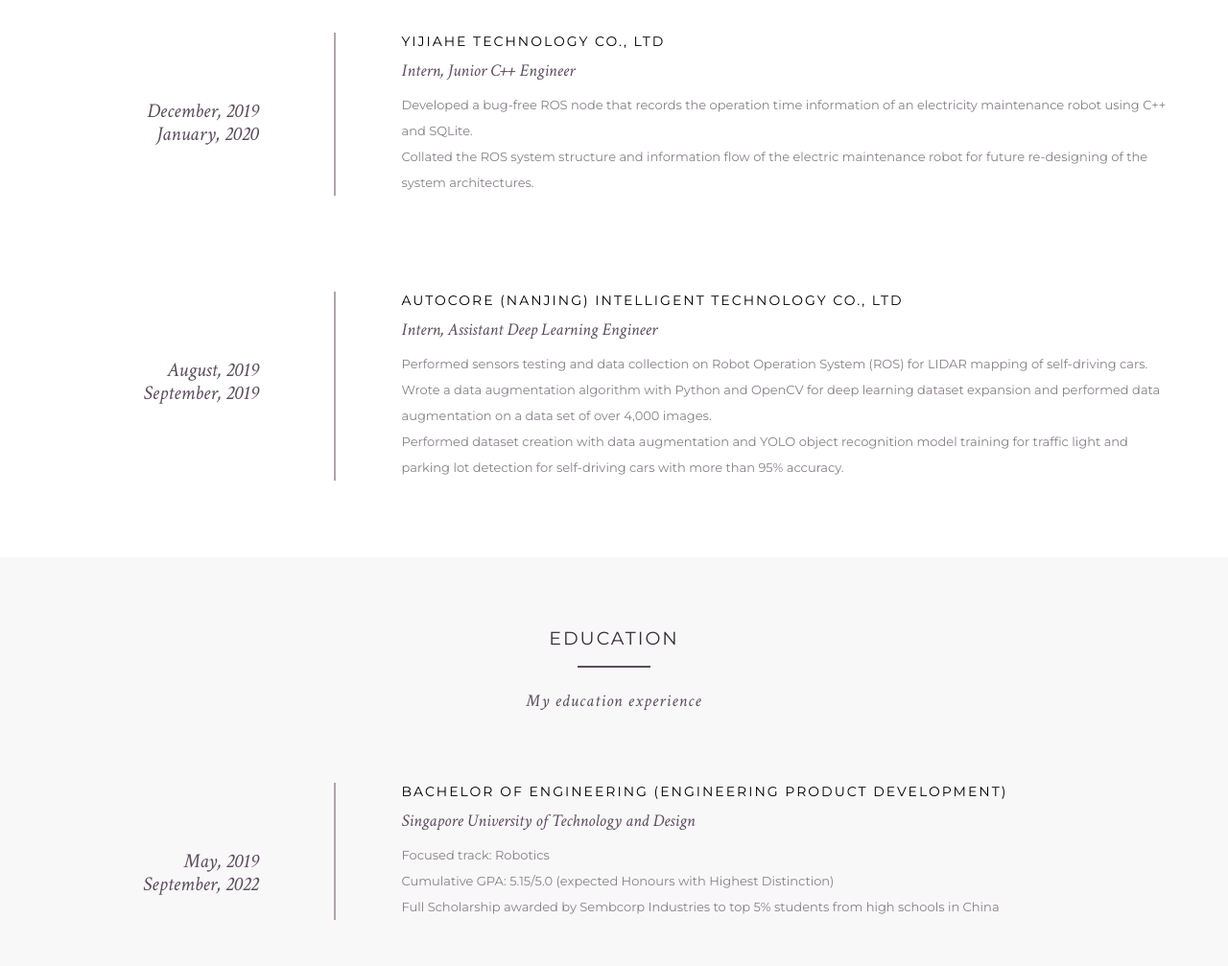
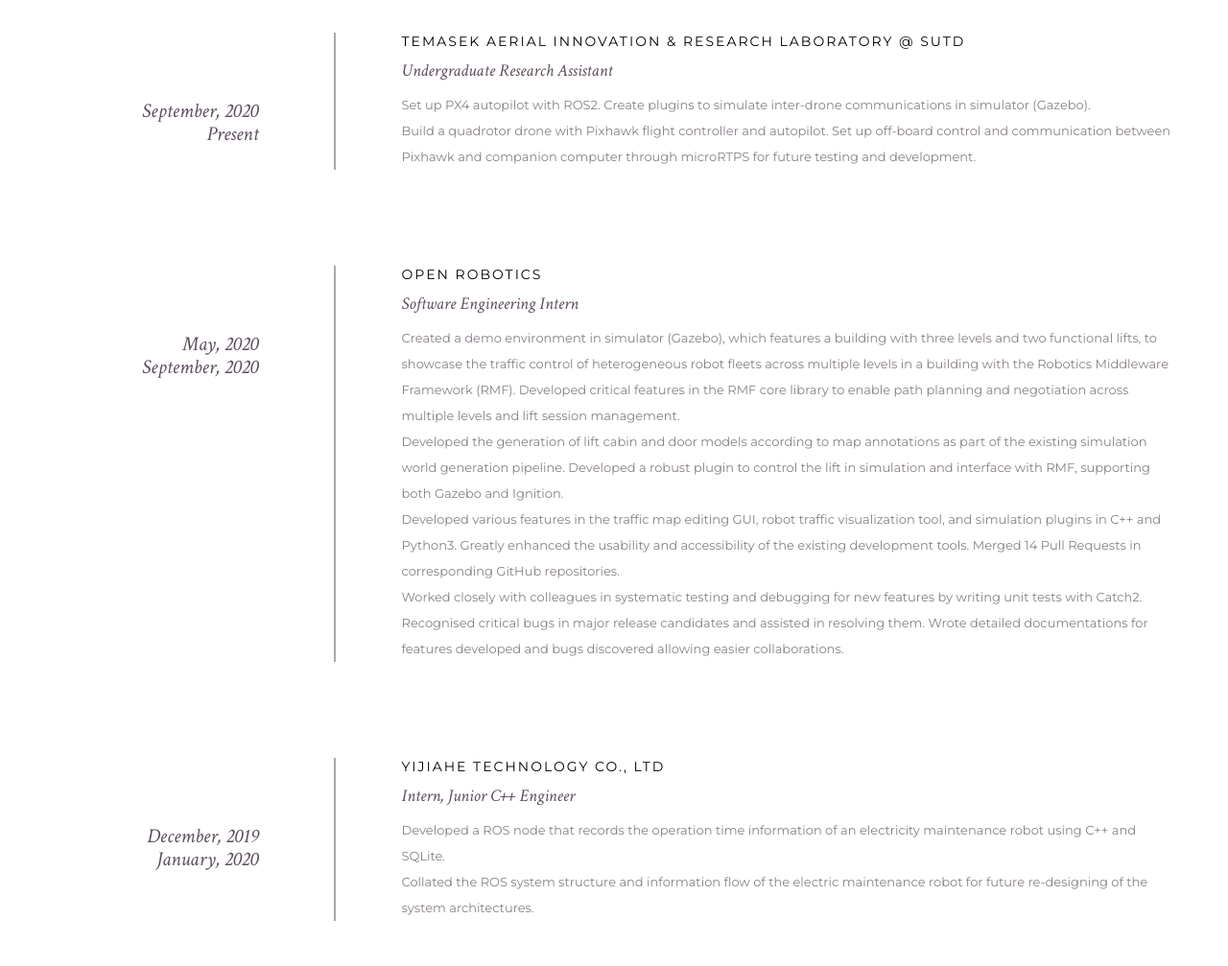
Before and after one commit to Kevinskwk/Kevinskwk.github.io, a plain HTML site: page index.html in a window 1280 px wide. Shown: the part 2200-3207 px from the top of the page at 96% size. Drawn offline with nearby package versions, Linux system fonts and the light colour scheme; some packages are replaced by stand-ins of ours; a script that the page names is missing.

Commit message:
update portfolio and resume

```diff
--- a/index.html
+++ b/index.html
@@ -186,6 +186,49 @@
           <h2>Working Experience</h2>
           <h3>My previous internships</h3>
         </div>
+
+        <div class="row media">
+          <div class="col-xs-12 col-sm-3 col-md-3 col-lg-3">
+            <div class="expertiesico">
+              September, 2020<br>Present
+            </div>
+          </div>
+          <div class="expertiesdesc col-xs-12 col-sm-9 col-md-9 col-lg-9">
+            <h4>Temasek Aerial Innovation & Research Laboratory @ SUTD</h4>
+            <h5>Undergraduate Research Assistant</h5>
+            <p>Set up PX4 autopilot with ROS2. Create plugins to simulate inter-drone communications in simulator
+              (Gazebo).</p>
+            <p>Build a quadrotor drone with Pixhawk flight controller and autopilot. Set up off-board control and
+              communication between Pixhawk and companion computer through microRTPS for future testing and development.
+            </p>
+          </div>
+        </div>
+
+        <div class="row media">
+          <div class="col-xs-12 col-sm-3 col-md-3 col-lg-3">
+            <div class="expertiesico">
+              May, 2020<br>September, 2020
+            </div>
+          </div>
+          <div class="expertiesdesc col-xs-12 col-sm-9 col-md-9 col-lg-9">
+            <h4>Open Robotics</h4>
+            <h5>Software Engineering Intern</h5>
+            <p>Created a demo environment in simulator (Gazebo), which features a building with three levels and two
+              functional lifts, to showcase the traffic control of heterogeneous robot fleets across multiple levels in
+              a building with the Robotics Middleware Framework (RMF). Developed critical features in the RMF core
+              library to enable path planning and negotiation across multiple levels and lift session management.</p>
+            <p>Developed the generation of lift cabin and door models according to map annotations as part of the
+              existing simulation world generation pipeline. Developed a robust plugin to control the lift in simulation
+              and interface with RMF, supporting both Gazebo and Ignition.</p>
+            <p>Developed various features in the traffic map editing GUI, robot traffic visualization tool, and
+              simulation plugins in C++ and Python3. Greatly enhanced the usability and accessibility of the existing
+              development tools. Merged 14 Pull Requests in corresponding GitHub repositories.</p>
+            <p>Worked closely with colleagues in systematic testing and debugging for new features by writing unit tests
+              with Catch2. Recognised critical bugs in major release candidates and assisted in resolving them. Wrote
+              detailed documentations for features developed and bugs discovered allowing easier collaborations.</p>
+          </div>
+        </div>
+
         <div class="row media">
           <div class="col-xs-12 col-sm-3 col-md-3 col-lg-3">
             <div class="expertiesico">
@@ -195,10 +238,10 @@
           <div class="expertiesdesc col-xs-12 col-sm-9 col-md-9 col-lg-9">
             <h4>Yijiahe Technology Co., Ltd </h4>
             <h5>Intern, Junior C++ Engineer </h5>
-            <p>Developed a bug-free ROS node that records the operation time information of an electricity maintenance
-              robot using C++ and SQLite. </p>
+            <p>Developed a ROS node that records the operation time information of an electricity maintenance robot
+              using C++ and SQLite.</p>
             <p>Collated the ROS system structure and information flow of the electric maintenance robot for future
-              re-designing of the system architectures. </p>
+              re-designing of the system architectures.</p>
           </div>
         </div>
 
@@ -211,12 +254,10 @@
           <div class="expertiesdesc col-xs-12 col-sm-9 col-md-9 col-lg-9">
             <h4>AutoCore (Nanjing) Intelligent Technology Co., Ltd </h4>
             <h5>Intern, Assistant Deep Learning Engineer </h5>
-            <p>Performed sensors testing and data collection on Robot Operation System (ROS) for LIDAR mapping of
-              self-driving cars. </p>
             <p>Wrote a data augmentation algorithm with Python and OpenCV for deep learning dataset expansion and
-              performed data augmentation on a data set of over 4,000 images. </p>
+              performed data augmentation on a data set of over 4,000 images.</p>
             <p>Performed dataset creation with data augmentation and YOLO object recognition model training for traffic
-              light and parking lot detection for self-driving cars with more than 95% accuracy. </p>
+              light and parking lot detection for self-driving cars with more than 95% accuracy.</p>
           </div>
         </div>
       </div>
@@ -239,8 +280,11 @@
           <div class="expertiesdesc col-xs-12 col-sm-9 col-md-9 col-lg-9">
             <h4>Bachelor of Engineering (Engineering Product Development)</h4>
             <h5>Singapore University of Technology and Design</h5>
-            <p>Focused track: Robotics</p>
-            <p>Cumulative GPA: 5.15/5.0 (expected Honours with Highest Distinction)</p>
+            <p>Focused track: Robotics. Expected to graduate with a Minot in Information Systems</p>
+            <p>Cumulative GPA: 5.12/5.0 (expected Honours with Highest Distinction)</p>
+            <p>Keppel Awards of Excellence: Top 2 Best Overall Freshmore (first three terms) Student</p>
+            <p>SUTD Honours List for Freshmore terms (first three terms)</p>
+            <p>Best Student of subjects Advanced Math II, and Modelling the Systems World</p>
             <p>Full Scholarship awarded by Sembcorp Industries to top 5% students from high schools in China </p>
           </div>
         </div>
@@ -268,11 +312,35 @@
         </div>
         <ul class="portfolioContainer row">
 
+          <li class="hardware software col-xs-6 col-sm-4 col-md-3 col-lg-3">
+            <div class="lightCon"> <span class="hoverBox"> <span class="smallIcon"> <a rel="lightbox-demo"
+                    href="images/projects/rematch.jpg" title="REMATCH-Exercising Arcade Game "
+                    class="zoom lb lb_warsaw1"><i class="fa fa-search fa-2x"></i></a> </span> </span> <img
+                src="images/projects/rematch.jpg" alt=""> </div>
+          </li>
           <li class="software hardware col-xs-6 col-sm-4 col-md-3 col-lg-3">
             <div class="lightCon"> <span class="hoverBox"> <span class="smallIcon"> <a rel="lightbox-demo"
                     href="images/projects/linorobot.png" title="SOAR LinoRobot" class="zoom lb lb_warsaw1"><i
                       class="fa fa-search fa-2x"></i></a> </span> </span> <img src="images/projects/linorobot.png"
                 alt=""> </div>
+          </li>
+          <li class="software hardware col-xs-6 col-sm-4 col-md-3 col-lg-3">
+            <div class="lightCon"> <span class="hoverBox"> <span class="smallIcon"> <a rel="lightbox-demo"
+                    href="images/projects/ACHI_big.jpg" title="ACHI FPGA table game" class="zoom lb lb_warsaw1"><i
+                      class="fa fa-search fa-2x"></i></a> </span> </span> <img src="images/projects/ACHI.jpg" alt="">
+            </div>
+          </li>
+          <li class="hardware col-xs-6 col-sm-4 col-md-3 col-lg-3">
+            <div class="lightCon"> <span class="hoverBox"> <span class="smallIcon"> <a rel="lightbox-demo"
+                    href="images/projects/botchan.jpg" title="Bot-CHAN: Table Sanitization Robot"
+                    class="zoom lb lb_warsaw1"><i class="fa fa-search fa-2x"></i></a> </span> </span> <img
+                src="images/projects/botchan.jpg" alt=""> </div>
+          </li>
+          <li class="software col-xs-6 col-sm-4 col-md-3 col-lg-3">
+            <div class="lightCon"> <span class="hoverBox"> <span class="smallIcon"> <a rel="lightbox-demo"
+                    href="images/projects/osrf.jpeg" title="RMF multi-level simulation" class="zoom lb lb_warsaw1"><i
+                      class="fa fa-search fa-2x"></i></a> </span> </span> <img src="images/projects/osrf.jpeg" alt="">
+            </div>
           </li>
           <li class="software col-xs-6 col-sm-4 col-md-3 col-lg-3">
             <div class="lightCon"> <span class="hoverBox"> <span class="smallIcon"> <a rel="lightbox-demo"
@@ -292,17 +360,17 @@
                     class="zoom lb lb_warsaw1"><i class="fa fa-search fa-2x"></i></a> </span> </span> <img
                 src="images/projects/doggo.jpg" alt=""> </div>
           </li>
-          <li class="hardware software col-xs-6 col-sm-4 col-md-3 col-lg-3">
-            <div class="lightCon"> <span class="hoverBox"> <span class="smallIcon"> <a rel="lightbox-demo"
-                    href="images/projects/rematch.jpg" title="REMATCH-Exercising Arcade Game "
-                    class="zoom lb lb_warsaw1"><i class="fa fa-search fa-2x"></i></a> </span> </span> <img
-                src="images/projects/rematch.jpg" alt=""> </div>
-          </li>
+
         </ul>
       </div>
       <div class="heading">
         <h2>Check the links for the projects!</h2>
         <ul>
+          <li>ACHI: <a href="https://github.com/Kevinskwk/ACHI" style="color:darkblue"
+              target="_blank">github.com/Kevinskwk/ACHI</a></li>
+          <li>RMF Multi-level Simulation: <a
+              href="https://discourse.ros.org/t/gsoc-and-intern-projects-for-summer-2020/16237/6" style="color:darkblue"
+              target="_blank">discourse.ros.org/t/gsoc-and-intern-projects-for-summer-2020/16237/6</a></li>
           <li>SOAR LinoRobot: <a href="https://github.com/sutd-robotics/soar-linorobot/tree/master/2019"
               style="color:darkblue" target="_blank">github.com/sutd-robotics/soar-linorobot/tree/master/2019</a></li>
           <li>DND ChatBot: <a href="https://github.com/Kevinskwk/DND-Chatbot" style="color:darkblue"
```
Also changed, not shown: images/projects/ACHI.jpg (added), images/projects/ACHI_big.jpg (added), images/projects/botchan.jpg (added), 2 other files.
